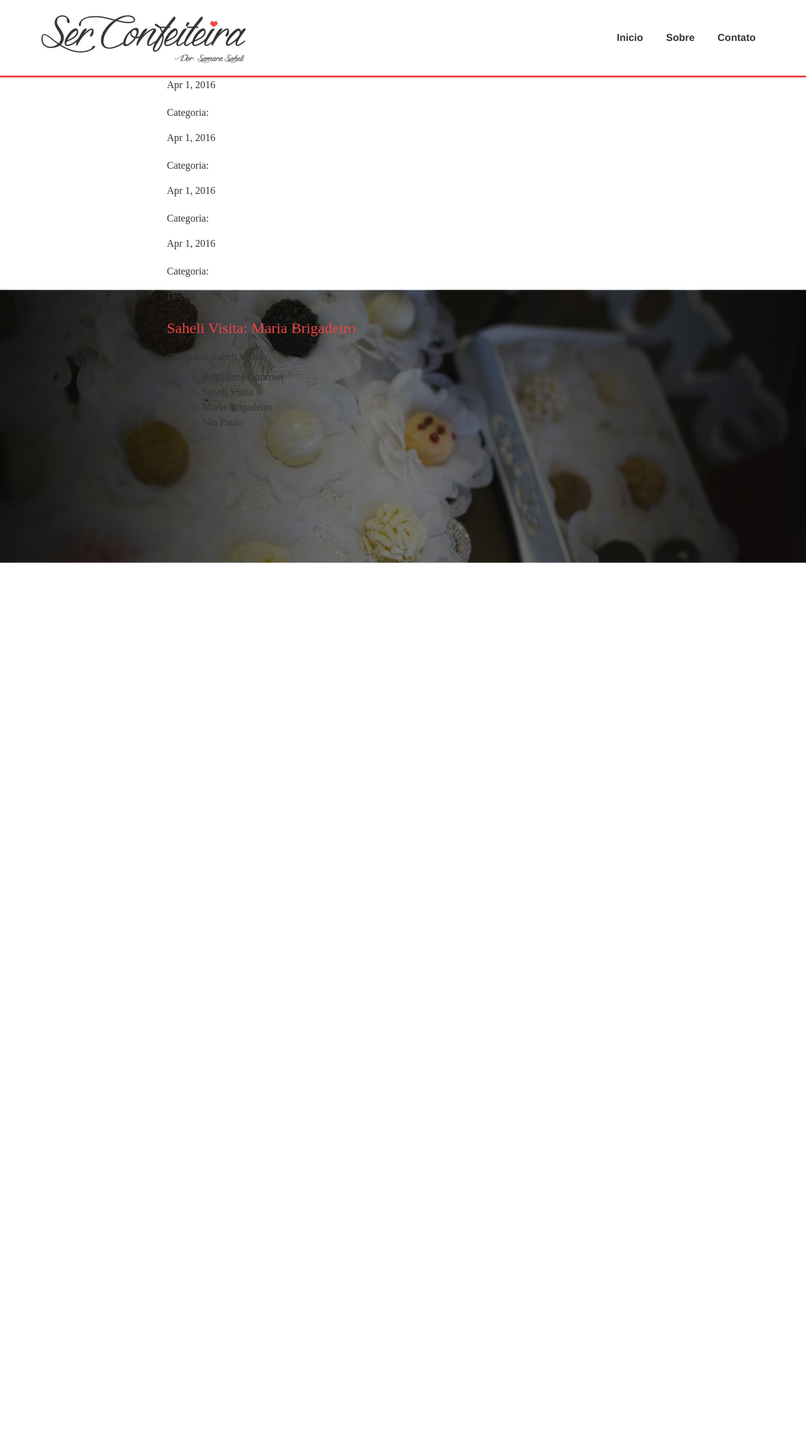
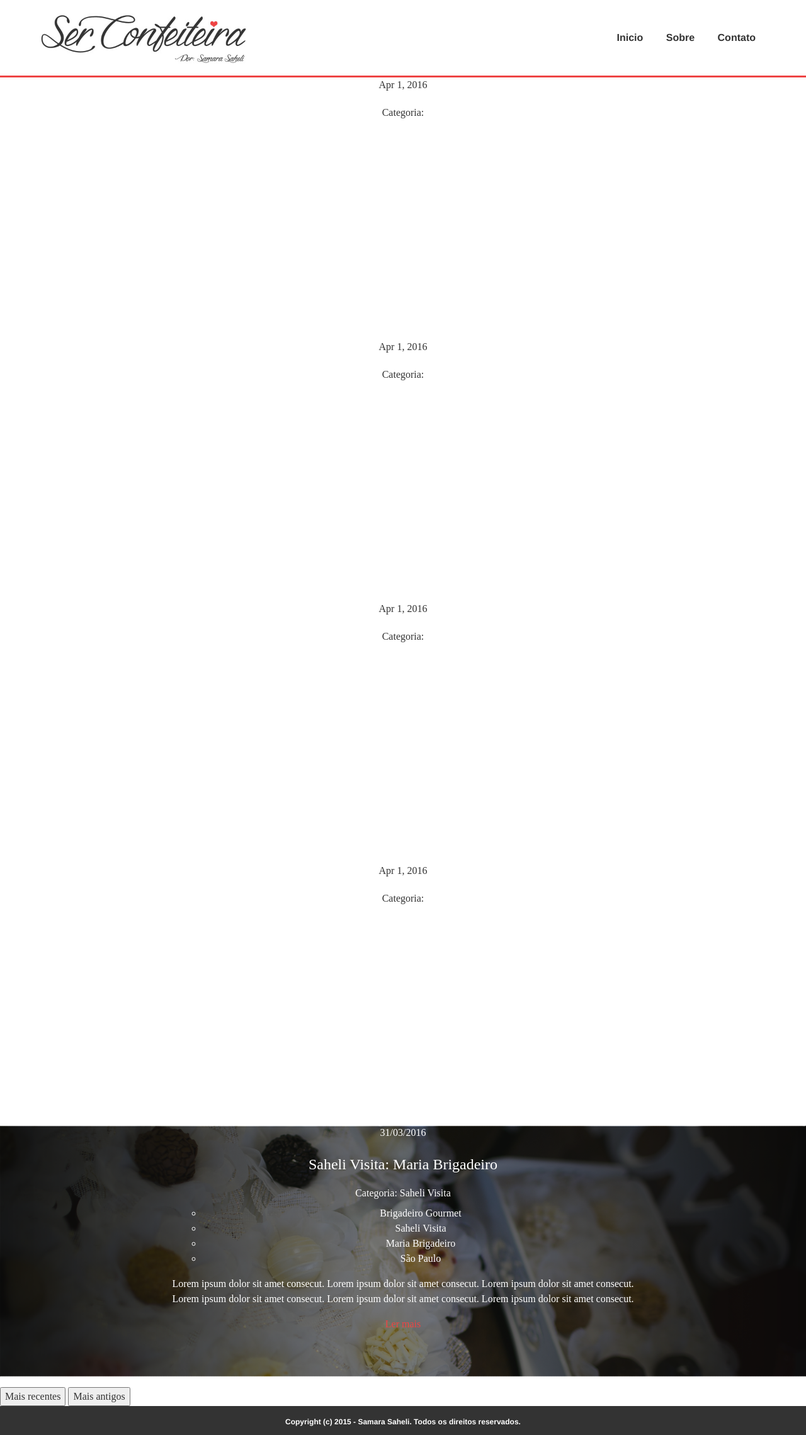
Before and after one commit to cassiocardoso/serconfeiteira, a Jekyll site: the page built from index.html, in a window 1280 px wide. Shown: the whole page at 63% size. Built offline with Jekyll 4.4.1, drawn with Linux system fonts in a browser that asks for light colours; before the commit the page ends 900 px from its top, so only the background shows below that.

Commit message:
Update post list styling. Add new styling to featured post.

```diff
--- a/_posts/2015-06-02-saheli-visita-maria-brigadeiro.md
+++ b/_posts/2015-06-02-saheli-visita-maria-brigadeiro.md
@@ -1,11 +1,12 @@
 ---
 layout: post
 title: "Saheli Visita: Maria Brigadeiro"
-date: 2015-12-12
+date: 2016-03-31
 categories: [Saheli Visita]
 tags: [Brigadeiro Gourmet, Saheli Visita, Maria Brigadeiro, São Paulo]
 featured: true
 background_image: /assets/images/posts/base.png
+excerpt: Lorem ipsum dolor sit amet consecut. Lorem ipsum dolor sit amet consecut. Lorem ipsum dolor sit amet consecut. Lorem ipsum dolor sit amet consecut. Lorem ipsum dolor sit amet consecut. Lorem ipsum dolor sit amet consecut.
 ---
 
 Hoje eu começo uma série de posts onde vou contar minhas experiências sobre os lugares que estou conhecendo aqui em São Paulo.
--- a/_sass/components/_post-snippet.scss
+++ b/_sass/components/_post-snippet.scss
@@ -1,37 +1,74 @@
 /* ============================== *\
  * Post Snippet
 \* ============================== */
+
+/*
+ * Post list
+ *
+ * ============================== */
 
 .post-list {
   margin: 0;
   padding: 0;
 }
 
-.post-list .post__wrapper {}
+.post-list .post__wrapper {
+  height: 400px;
+  position: relative;;
+}
+
+/*
+ * Post
+ *
+ * ============================== */
 
 .post-list .post {
   position: relative;
 }
 
-.post-list .post--featured {}
+/*
+ * Post featured
+ *
+ * ============================== */
+
+.post-list .post--featured {
+  color: color(white);
+}
+
+.post-list .post--featured .post__link {
+  color: color(white);
+}
 
 .post-list .post__background {
+  height: auto;
+  min-height: 250px;
+  max-height: 400px;
   position: absolute;
   right: 0;
   top: 0;
   width: 100%;
 }
 
+/*
+ * Post content
+ *
+ * ============================== */
+
 .post-list .post__content {
   margin: 0 auto;
   position: relative;
+  text-align: center;
   width: 90%;
   max-width: 750px;
 }
 
-.post-list .post__title {}
+.post-list .post__title {
+}
 
-.post-list .post__link {}
+.post-list .post__link {
+  color: color(black);
+
+}
 
 .post-list .post__tags {}
 
--- a/index.html
+++ b/index.html
@@ -13,7 +13,7 @@ layout: default
           <div class="post post--featured">
             <img src="{{ post.background_image }}" class="post__background" alt="{{ post.title }}">
             <div class="post__content">
-              <span class="post__meta">{{ post.date | date: "%b %-d, %Y" }}</span>
+              <span class="post__meta">{{ post.date | date: "%-d/%m/%Y" }}</span>
               <h2 class="post__title">
                 <a class="post__link" href="{{ post.url | prepend: site.baseurl }}">{{ post.title }}</a>
               </h2> <!-- /.post__title -->
@@ -23,6 +23,10 @@ layout: default
                   <li class="post__tag">{{ tag }}</li>
                 {% endfor %}
               </ul> <!-- /.post__tags -->
+              <p class="post__excerpt">{{ post.excerpt }}</p>
+              <p>
+                <a href="#" class="post__cta">Ler mais</a>
+              </p>
             </div> <!-- /.post__content -->
           </div> <!-- /.post -->
           {% else %}
```
Also changed, not shown: package.json (added, +20 -0 lines), assets/js/app.js (added).
